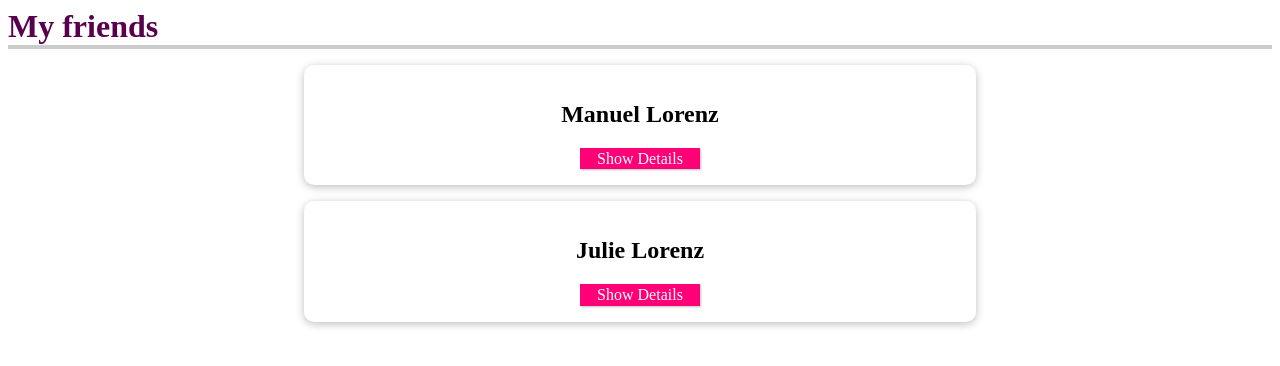
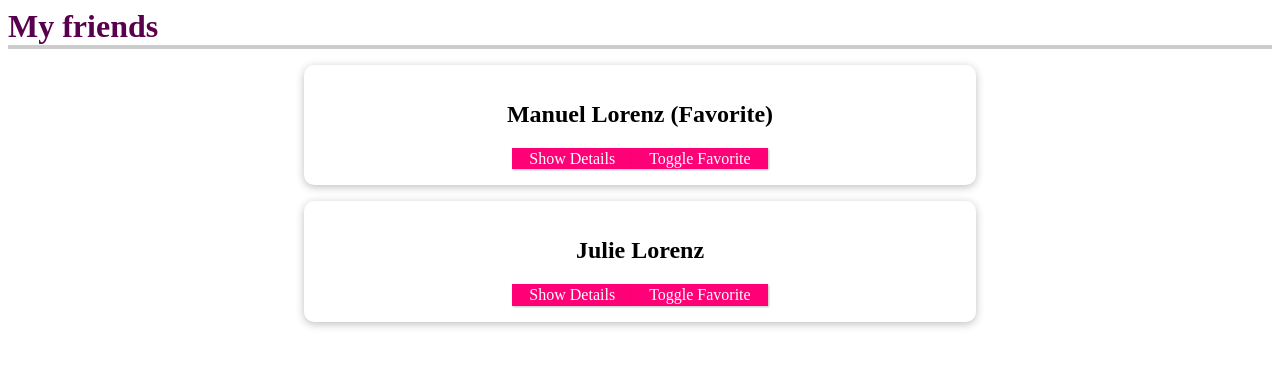
Before and after one commit to delaneymethod/vue-goals-example, a Vue app: page / in a window 1280 px wide. Shown: the top 366 px of the page. Built offline with nearby package versions, Linux system fonts and the light colour scheme.

Commit message:
Uni-directional data flow example
Signed-off-by: Sean Delaney <hello@delaneymethod.com>

```diff
--- a/src/components/Friends/Friend/Friend.vue
+++ b/src/components/Friends/Friend/Friend.vue
@@ -1,9 +1,10 @@
 <template>
 	<li>
-		<h2>{{ name }}</h2>
+		<h2>{{ name }} {{ friendIsFavorite === '1' ? '(Favorite)' : '' }}</h2>
 		<button @click="toggleDetails">
 			{{ detailsAreVisible ? 'Hide Details' : 'Show Details' }}
 		</button>
+		<button @click="toggleFavorite">Toggle Favorite</button>
 		<ul v-if="detailsAreVisible">
 			<li><strong>Phone:</strong> {{ phone }}</li>
 			<li><strong>Email:</strong> {{ email }}</li>
@@ -14,7 +15,7 @@
 <script>
 export default {
 	name: 'Friend',
-	props: ['name', 'phone', 'email'],
+	props: ['name', 'phone', 'email', 'isFavorite'],
 	data() {
 		return {
 			detailsAreVisible: false,
@@ -23,12 +24,20 @@ export default {
 				name: 'Manuel Lorenz',
 				phone: '01234 5678 991',
 				email: 'manuel@localhost.com'
-			}
+			},
+			friendIsFavorite: this.isFavorite
 		};
 	},
 	methods: {
 		toggleDetails() {
 			this.detailsAreVisible = !this.detailsAreVisible;
+		},
+		toggleFavorite() {
+			if (this.friendIsFavorite === '1') {
+				this.friendIsFavorite = '0';
+			} else {
+				this.friendIsFavorite = '1';
+			}
 		}
 	}
 	/*,
--- a/src/components/Friends/Friends.vue
+++ b/src/components/Friends/Friends.vue
@@ -7,12 +7,14 @@
 				name="Manuel Lorenz"
 				phone="01234 5678 991"
 				email="manuel@localhost.com"
+				is-favorite="1"
 			/>
 			<Friend
 				id="julie"
 				name="Julie Lorenz"
 				phone="09876 543 22"
 				email="julie@localhost.com"
+				is-favorite="0"
 			/>
 		</ul>
 	</section>
```
